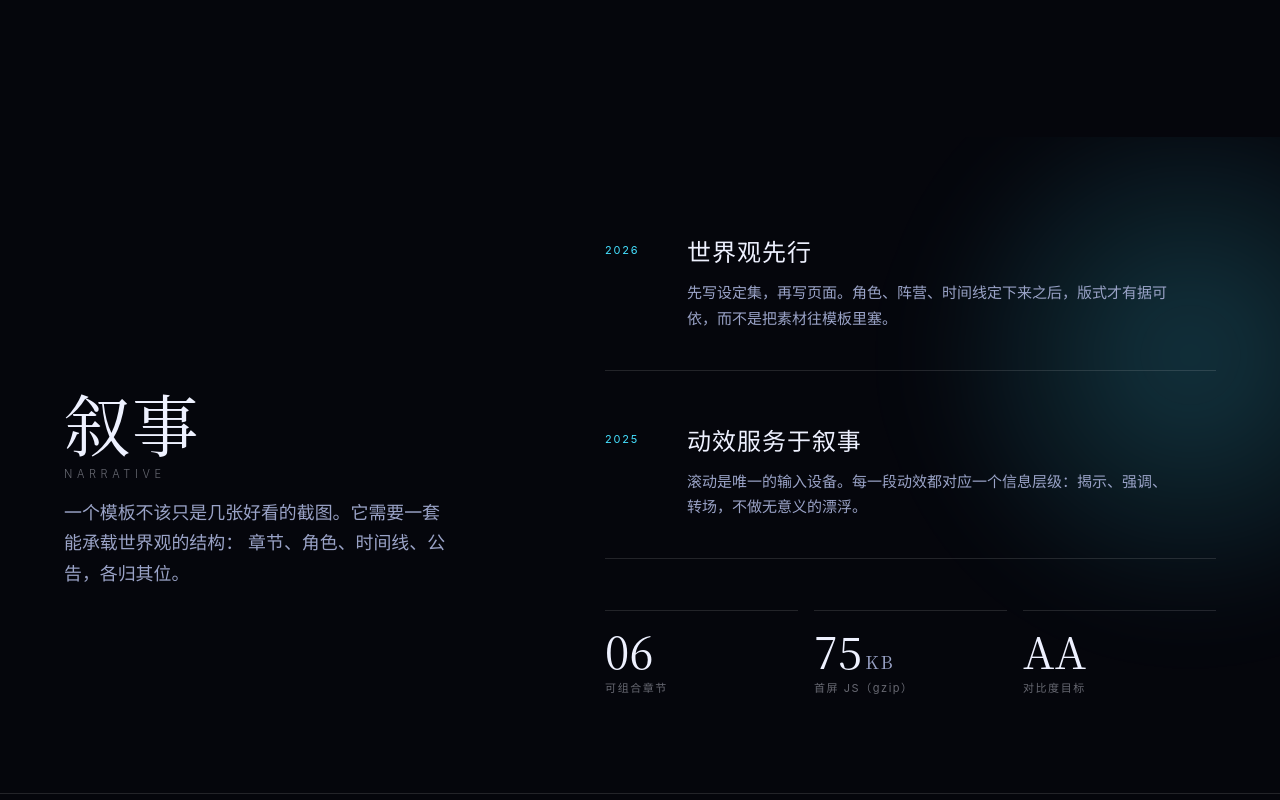
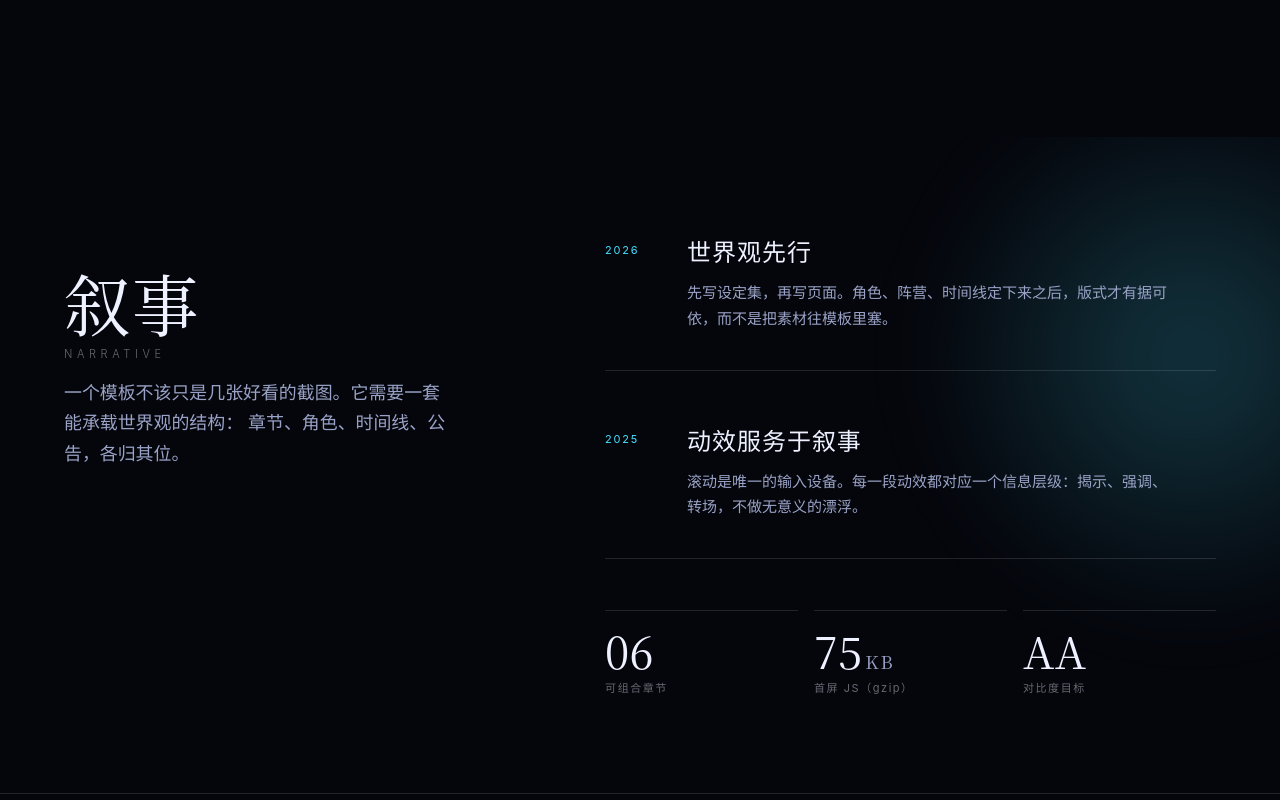
Before and after one commit to huangqi-an/immersive-site-template, a Vue app: page / in a window 1280 px wide. Shown: the part 2880-3680 px from the top of the page. Built offline with nearby package versions, Linux system fonts and the light colour scheme.

Commit message:
docs: 补 README、MIT 许可证与首屏截图
- README 说明定位、非目标、结构、定制方式与性能预算
- 明确声明不含第三方美术素材与商标

```diff
--- a/src/sections/AboutSection.vue
+++ b/src/sections/AboutSection.vue
@@ -102,7 +102,9 @@ onUnmounted(() => ctx?.revert());
 <style scoped>
 .about {
   position: relative;
-  overflow: hidden;
+  /* 用 clip 而不是 hidden：hidden 会让本元素成为滚动容器，
+     内部的 position: sticky 直接失效（左侧标题吸不住）。 */
+  overflow: clip;
 }
 
 .about__orb {
```
Also changed, not shown: package.json (+12 -1 lines), 3 other files (tests, documents, lock files or other folders).
